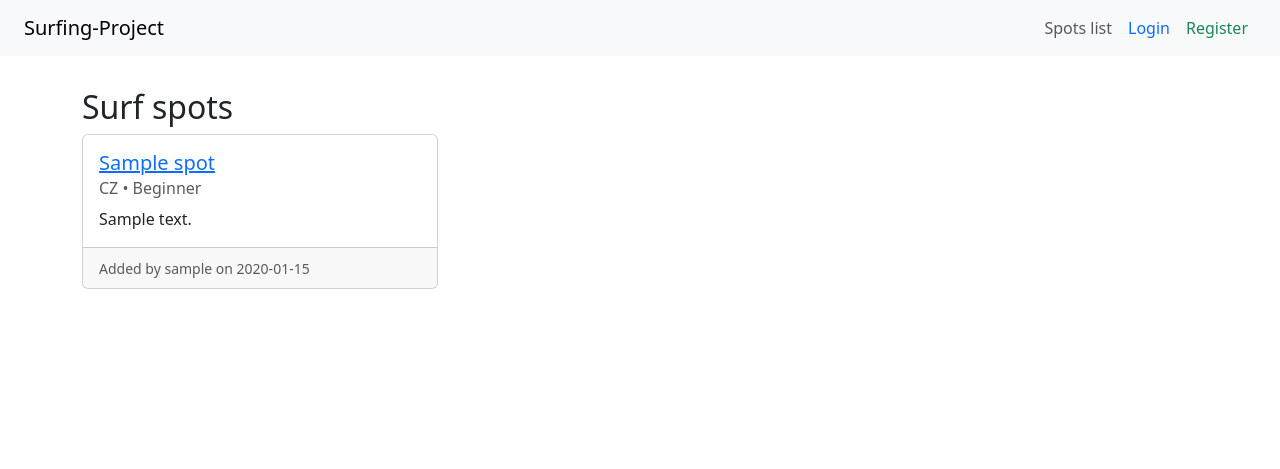
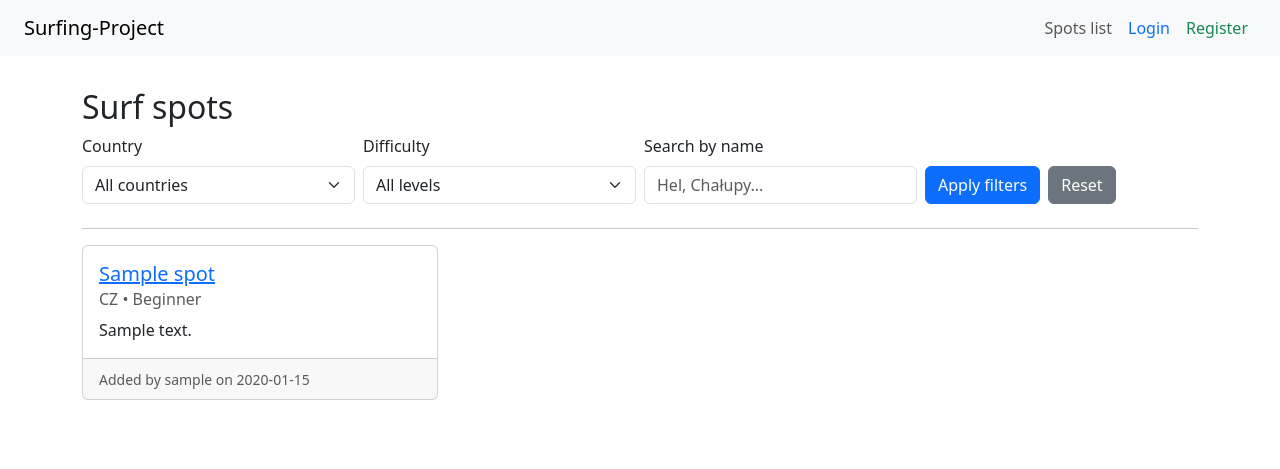
Before and after one commit to eliaszpiotr/Surfing-Project, a Django app: page /spots/ in a window 1280 px wide. Shown: the top 469 px of the page. Run offline with Django 5.2, Linux system fonts and the light colour scheme; tables that the repository leaves empty hold one stand-in row (values such as "Sample post").

Commit message:
spot filtering

```diff
--- a/spots/views.py
+++ b/spots/views.py
@@ -1,3 +1,4 @@
+from django.db.models import Q
 from django.views.generic import ListView, DetailView, CreateView, UpdateView, DeleteView
 from django.contrib.auth.mixins import LoginRequiredMixin, UserPassesTestMixin
 from django.urls import reverse_lazy
@@ -12,7 +13,6 @@ from .forms import SpotForm
 
 
 class SpotAuthorOrStaffRequiredMixin(UserPassesTestMixin):
-
     def test_func(self):
         spot = self.get_object()
         user = self.request.user
@@ -26,9 +26,63 @@ class SpotAuthorOrStaffRequiredMixin(UserPassesTestMixin):
 
 
 class SpotListView(ListView):
+    """
+    List of surf spots with optional filtering by country, difficulty and text search.
+    """
     model = Spot
     template_name = "spots/spot_list.html"
     context_object_name = "spots"
+
+    def get_queryset(self):
+        """
+        Apply filters based on GET parameters:
+        - country: exact match on country code
+        - difficulty: exact match on difficulty choice
+        - q: case-insensitive partial match on spot name
+        """
+        qs = Spot.objects.all()
+
+        country = self.request.GET.get("country") or ""
+        difficulty = self.request.GET.get("difficulty") or ""
+        query = self.request.GET.get("q") or ""
+
+        if country:
+            qs = qs.filter(country=country)
+
+        if difficulty:
+            qs = qs.filter(difficulty=difficulty)
+
+        if query:
+            qs = qs.filter(
+                Q(name__icontains=query.strip())
+            )
+
+        return qs
+
+    def get_context_data(self, **kwargs):
+        """
+        Add filter options to context so template can render dropdowns.
+        """
+        context = super().get_context_data(**kwargs)
+
+        # Distinct country values present in the database
+        context["countries"] = (
+            Spot.objects.exclude(country__isnull=True)
+            .exclude(country__exact="")
+            .values_list("country", flat=True)
+            .distinct()
+            .order_by("country")
+        )
+
+        # Use choices from the model (Difficulty enum)
+        context["difficulties"] = Spot.Difficulty.choices
+
+        # Keep current filter values to pre-fill the form
+        context["current_country"] = self.request.GET.get("country", "")
+        context["current_difficulty"] = self.request.GET.get("difficulty", "")
+        context["current_query"] = self.request.GET.get("q", "")
+
+        return context
 
 
 class SpotDetailView(DetailView):
@@ -77,15 +131,17 @@ class SpotUpdateView(LoginRequiredMixin, SpotAuthorOrStaffRequiredMixin, UpdateV
     redirect_field_name = "next"
 
     def form_valid(self, form):
+        """
+        Keep author unchanged and only update user-editable fields.
+        """
         spot = form.save(commit=False)
-        spot.author = self.get_object().author  # ensure author stays the same
+        spot.author = self.get_object().author
         spot.save()
         messages.success(self.request, f"Surf spot '{spot.name}' has been updated successfully!")
         self.object = spot
         return super().form_valid(form)
 
     def get_success_url(self):
-        # Better UX: go back to detail page, not list
         return reverse_lazy("spots:spot_detail", kwargs={"slug": self.object.slug})
 
 
--- a/templates/spots/spot_list.html
+++ b/templates/spots/spot_list.html
@@ -3,6 +3,60 @@
 {% block content %}
 <h2>Surf spots</h2>
 
+<!-- FILTER FORM -->
+<form method="get" class="row g-2 mb-4 align-items-end">
+
+    <!-- Country filter -->
+    <div class="col-md-3">
+        <label for="id_country" class="form-label">Country</label>
+        <select name="country" id="id_country" class="form-select">
+            <option value="">All countries</option>
+            {% for c in countries %}
+                <option value="{{ c }}" {% if c == current_country %}selected{% endif %}>
+                    {{ c }}
+                </option>
+            {% endfor %}
+        </select>
+    </div>
+
+    <!-- Difficulty filter -->
+    <div class="col-md-3">
+        <label for="id_difficulty" class="form-label">Difficulty</label>
+        <select name="difficulty" id="id_difficulty" class="form-select">
+            <option value="">All levels</option>
+            {% for value, label in difficulties %}
+                <option value="{{ value }}" {% if value == current_difficulty %}selected{% endif %}>
+                    {{ label }}
+                </option>
+            {% endfor %}
+        </select>
+    </div>
+
+    <!-- Text search -->
+    <div class="col-md-3">
+        <label for="id_q" class="form-label">Search by name</label>
+        <input type="text"
+               name="q"
+               id="id_q"
+               class="form-control"
+               placeholder="Hel, Chałupy..."
+               value="{{ current_query }}">
+    </div>
+
+    <!-- Buttons -->
+    <div class="col-md-3 d-flex gap-2">
+        <button type="submit" class="btn btn-primary mt-auto">
+            Apply filters
+        </button>
+        <a href="{% url 'spots:spot_list' %}" class="btn btn-secondary mt-auto">
+            Reset
+        </a>
+    </div>
+</form>
+
+<hr>
+
+<!-- SPOTS LIST -->
 {% if spots %}
     <div class="row">
         {% for spot in spots %}
@@ -33,6 +87,6 @@
         {% endfor %}
     </div>
 {% else %}
-    <p>No spots yet. Be the first to add one.</p>
+    <p>No spots found for selected filters.</p>
 {% endif %}
 {% endblock %}
```
